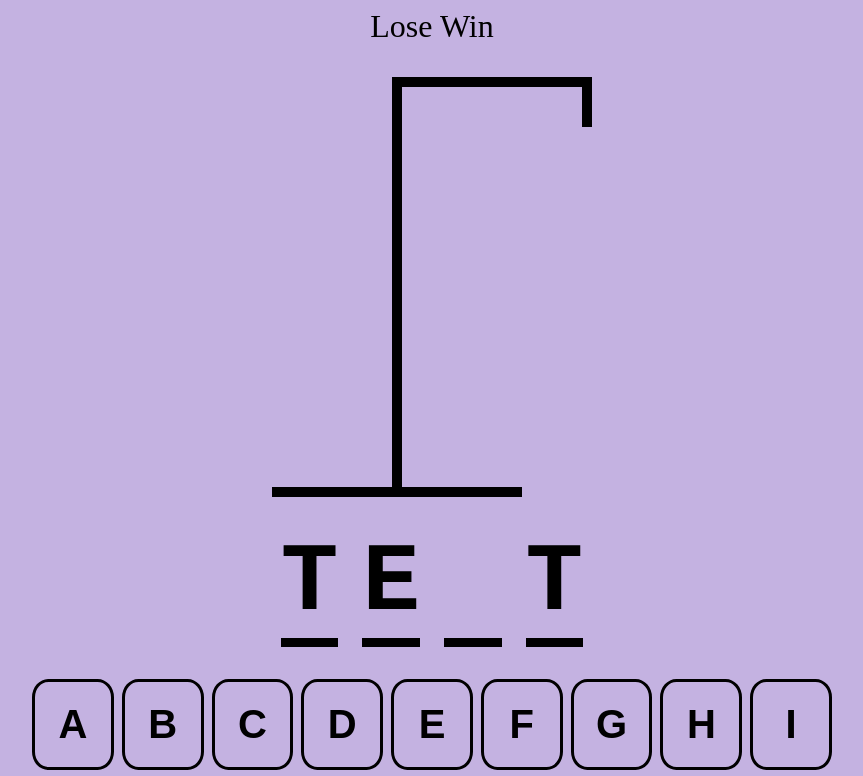
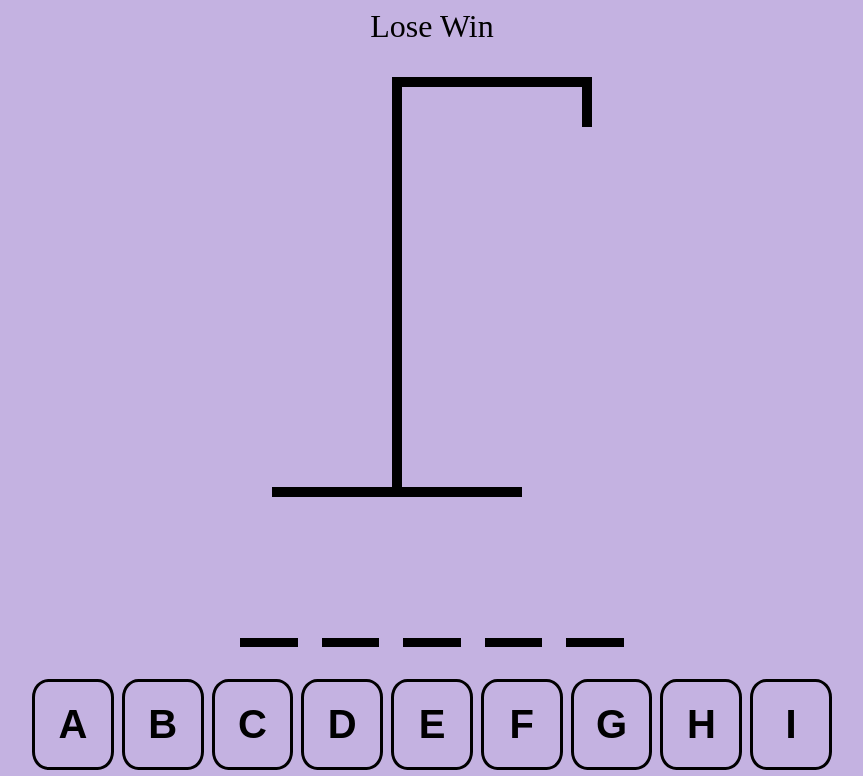
Before and after one commit to ctennant718/typescript-hangman, a React (Vite) app: page / in a window 1280 px wide. Shown: the top 776 px of the page, without its empty margins (208-1071 px from the left). Built offline with nearby package versions, Linux system fonts and the light colour scheme.

Commit message:
word component logic added

```diff
--- a/src/App.tsx
+++ b/src/App.tsx
@@ -11,6 +11,7 @@
   });
 
   const [guessedLetters, setGuessedLetters] = useState<string[]>([]);
+
   const incorrectLetters = guessedLetters.filter(
     (letter) => !wordToGuess.includes(letter),
   );
@@ -20,7 +21,7 @@
       <div className={"hangman-wrapper"}>
         <div className={"outcome-text"}>Lose Win</div>
         <HangmanDrawing numberOfGuesses={incorrectLetters.length} />
-        <HangmanWord />
+        <HangmanWord guessedLetters={guessedLetters} wordToGuess={wordToGuess} />
         <Keyboard />
       </div>
     </>
--- a/src/components/HangmanWord.tsx
+++ b/src/components/HangmanWord.tsx
@@ -1,12 +1,15 @@
 import React from "react";
 
-function HangmanWord() {
-  const word = "test";
-  const guessedLetters = ["t", "e", "g"];
+type HangmanWordProps = {
+  guessedLetters: string[]
+  wordToGuess: string
+}
+
+function HangmanWord({guessedLetters, wordToGuess}: HangmanWordProps) {
   return (
     <>
       <div className="word-wrapper">
-        {word.split("").map((letter, index) => (
+        {wordToGuess.split("").map((letter, index) => (
           <span className="word-underline" key={index}>
             <span
               style={{
```
